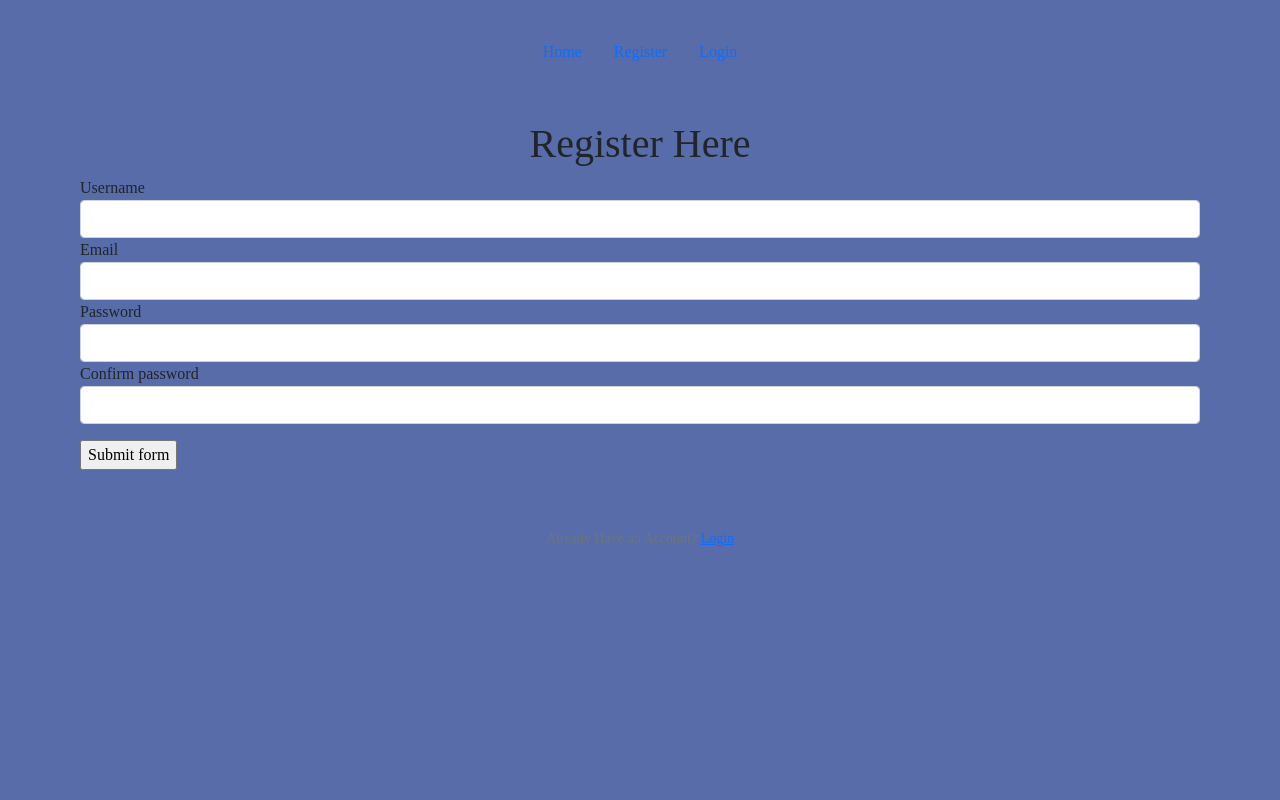
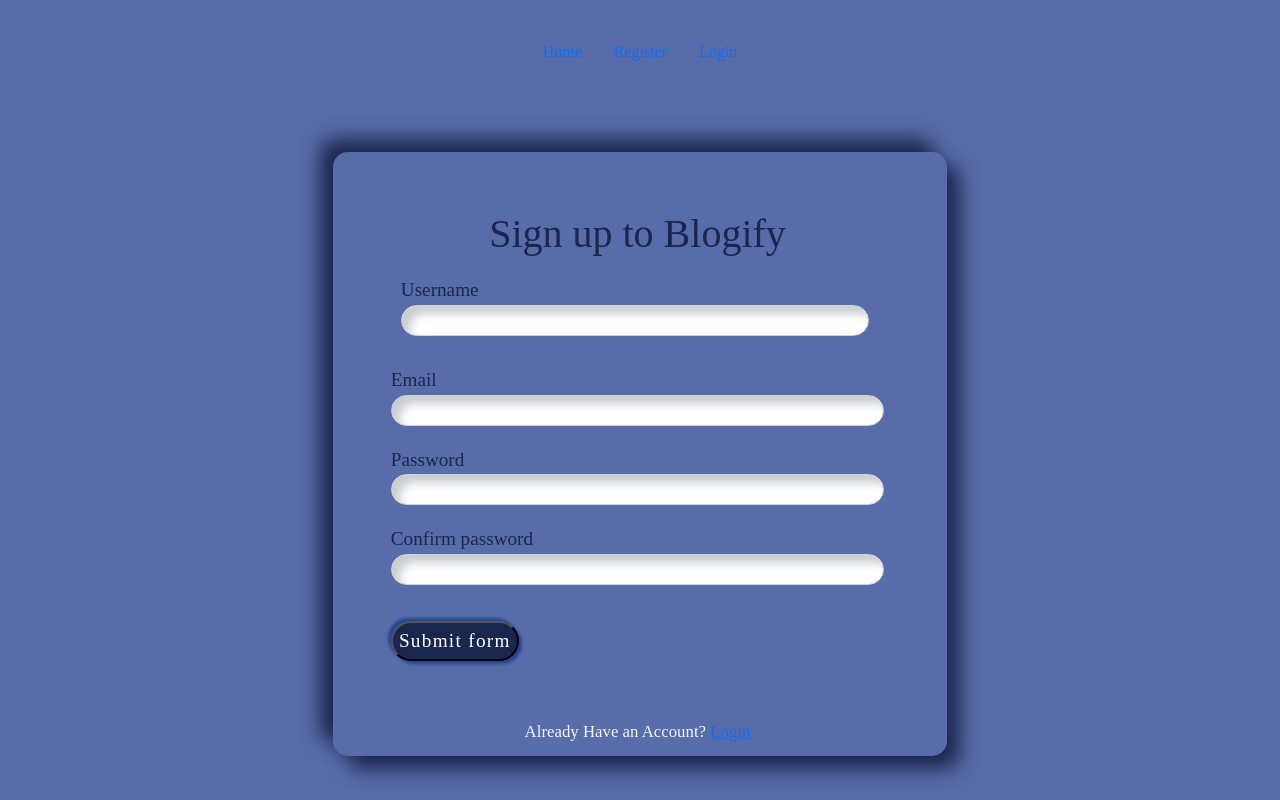
Before and after one commit to M0nicah/blog-app, a Python web app: template app/templates/register.html in a window 1280 px wide. Run offline with Jinja, Linux system fonts and the light colour scheme; the template is opened without the code that fills it, so the values that code supplies are empty, except form fields; tables that the repository leaves empty hold one stand-in row (values such as "Sample post"); form fields are guessed from the names that the template uses; some libraries are stand-ins or nearby versions.

Commit message:
add styling to signup forms

```diff
--- a/app/static/css/register.css
+++ b/app/static/css/register.css
@@ -0,0 +1,57 @@
+form{
+    max-width: 48vw;
+    min-height: 500px;
+    margin: 80px auto;
+    justify-content: center;
+    align-items: center;
+    display: flex;
+    margin-bottom: 1rem;
+    padding: 40px 30px 30px 30px;
+    background-color: #ecf0f3;
+    border-radius: 15px;
+    box-shadow: 13px 13px 20px #1B264F, -13px -13px 20px #1B264F;
+}
+form, .field-input{
+    width: 100%;
+    display: block;
+    border: none;
+    outline: none;
+    background: none;
+    font-size: 1.2rem;
+    color: #1B264F;
+    padding: 10px 15px 10px 10px;
+
+}
+.form-field {
+    padding-left: 10px;
+    margin-bottom: 20px;
+    border-radius: 20px;
+    box-shadow: inset 8px 8px 8px #cbced1, inset -8px -8px 8px #fff;
+  }
+
+   .submit-btn {
+    box-shadow: none;
+    outline: none;
+    margin-top: 1rem;
+    width: 10vw;
+    height: 40px;
+    background-color: #1B264F;
+    color: #fff;
+    border-radius: 25px;
+    box-shadow: 3px 3px 3px #274690,
+        -3px -3px 3px #274690;
+    letter-spacing: 1.3px;
+}
+
+.link{
+color: #F5F3F5;
+
+}
+
+
+@media(max-width: 380px) {
+    form {
+        margin: 30px 20px;
+        padding: 40px 15px 15px 15px;
+    }
+}
--- a/app/templates/register.html
+++ b/app/templates/register.html
@@ -4,39 +4,39 @@
     <form action="" method="POST">
         {{ form.hidden_tag() }}
         <fieldset class="form-group justify-center items-center w-96 h-96  p-5 mx-auto">
-            <h1 class="font-bold font text-xl text-center ">Register Here</h1>
-            <div class="form-group">
+            <h1 class="font-bold font text-xl text-center ">Sign up to Blogify</h1>
+            <div class="form-group field-input">
                 {{ form.username.label(class="form-control-label") }}
 
                 {%if form.username.errors%}
-                    {{ form.username(class="form-control form-control-md is-invalid") }}
+                    {{ form.username(class="form-control form-control-sm is-invalid form-field") }}
                     <div class="invalid-feedback">
                         {%for error in form.username.errors %}
                         <span>{{ error }}</span>
                         {%endfor%}
                     </div>
                 {%else%}
-                    {{ form.username(class="form-control form-control-md") }}
+                    {{ form.username(class="form-control form-control-sm form-field") }}
                 {%endif%}
             </div>
-            <div class="form-group">
+            <div class="form-group ">
                 {{ form.email.label(class="form-control-label") }}
-                {{ form.email(class="form-control form-control-md") }}
+                {{ form.email(class="form-control form-control-sm form-field") }}
             </div>
-            <div class="form-group">
+            <div class="form-group ">
                 {{ form.password.label(class="form-control-label") }}
-                {{ form.password(class="form-control form-control-md") }}
+                {{ form.password(class="form-control form-control-sm form-field") }}
             </div>
             <div class="form-group">
                 {{ form.confirm_password.label(class="form-control-label") }}
-                {{ form.confirm_password(class="form-control form-control-md") }}
+                {{ form.confirm_password(class="form-control form-control-sm form-field") }}
             </div>
             <div class=" mt-3 ">
                 {{form.submit_form(class="submit-btn")}}
             </div>
         </fieldset>
-        <div class="text-center mt-2">
-            <small class="text-muted font-bold">
+        <div class="text-center mt-2 link">
+            <small class=" link">
                 Already Have an Account? <a href="{{url_for('main.login')}}">Login</a>
             </small>
         </div>
```
